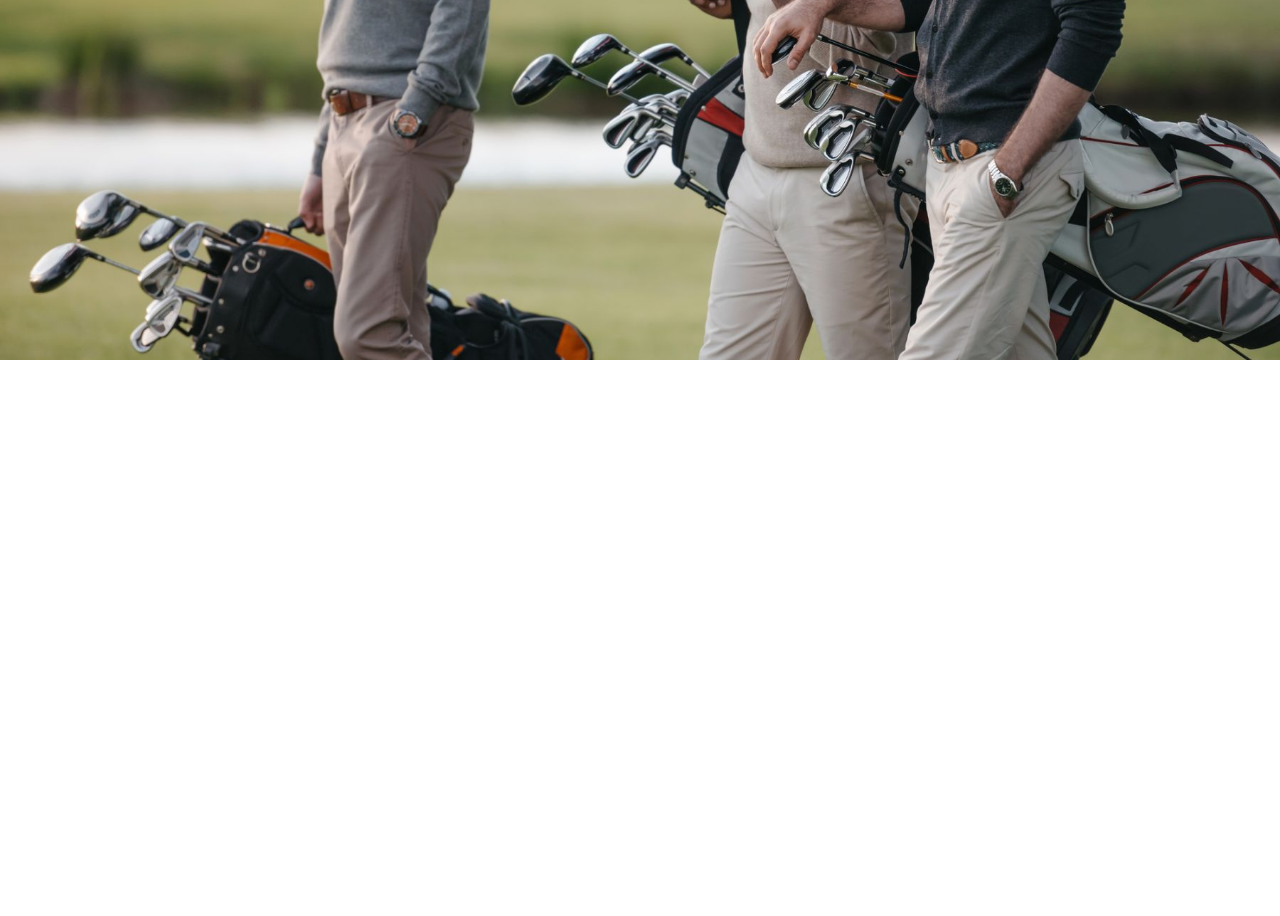
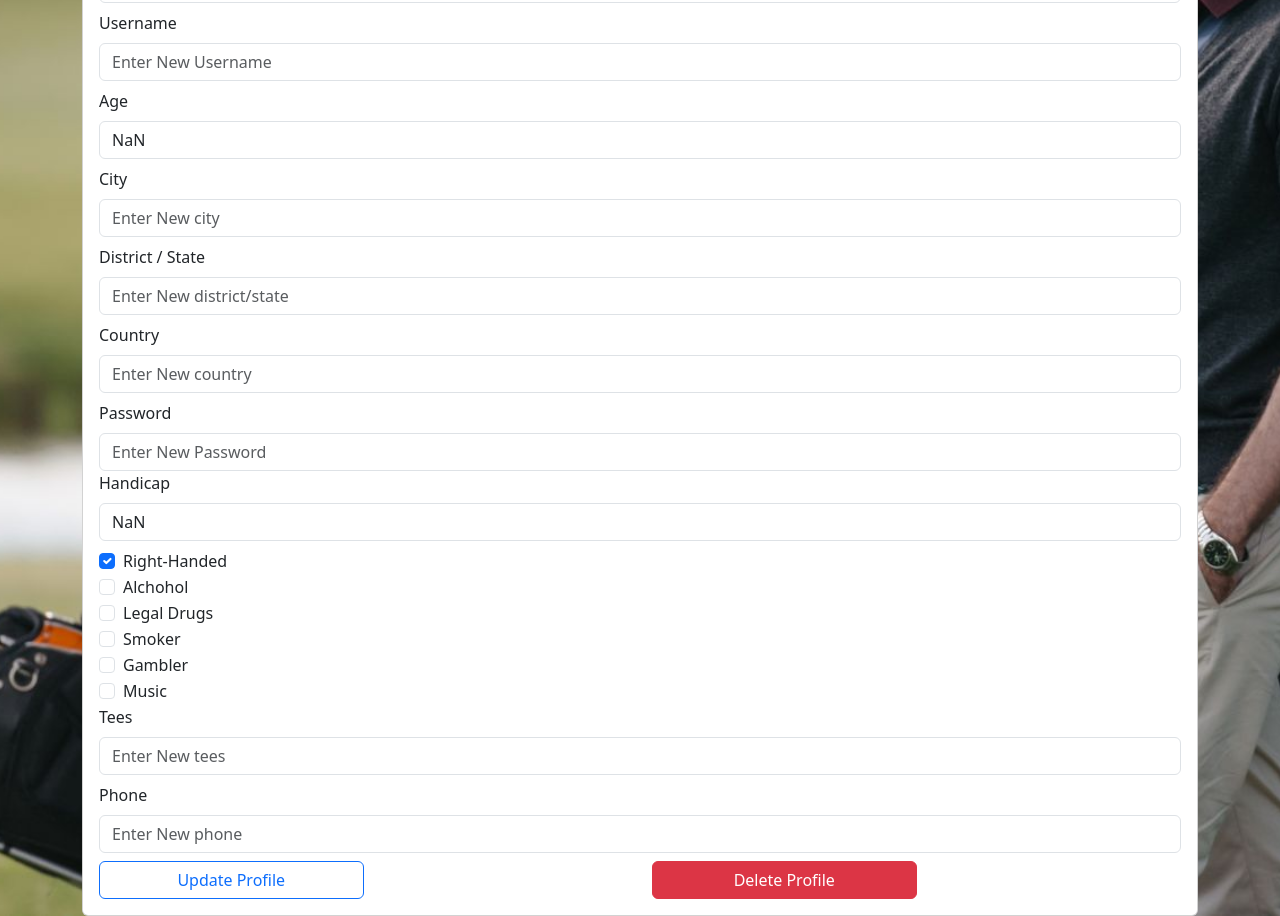
Before and after one commit to connorrubattino/fore_finder_react, a React (Vite) app: page /golfers/me/edit in a window 1280 px wide. Shown: the part 440-1356 px from the top of the page. Before the commit the page ends 800 px from the top, so only its background shows below. Built offline with nearby package versions, Linux system fonts and the light colour scheme.

Commit message:
edit user form showing but not deiting data upon submitting

```diff
--- a/src/App.tsx
+++ b/src/App.tsx
@@ -11,6 +11,7 @@ import Login from './views/Login';
 import EditTeetime from './views/EditTeetime';
 import Teetimes from './views/Teetimes';
 import Profile from './views/Profile';
+import EditProfile from './views/EditProfile';
 
 
 export default function App() {
@@ -73,6 +74,8 @@ export default function App() {
                     <Route path='/edit/:teetimeId' element={<EditTeetime flashMessage={flashMessage} currentUser={loggedInUser} />} />
                     <Route path='/teetimes' element={<Teetimes isLoggedIn={isLoggedIn} currentUser={loggedInUser} flashMessage={flashMessage} />}/>
                     <Route path='/golfers/me' element={<Profile currentUser={loggedInUser!}/>} />
+                    <Route path='/golfers/me/edit' element={<EditProfile logUserOut={logUserOut} flashMessage={flashMessage}/>} />
+
                 </Routes>
             </Container>
         </>
--- a/src/views/EditProfile.tsx
+++ b/src/views/EditProfile.tsx
@@ -0,0 +1,206 @@
+import { editUser, deleteUser } from '../lib/apiWrapper';
+import { useNavigate } from 'react-router-dom';
+import { useState } from 'react';
+import Modal from 'react-bootstrap/Modal';
+import Button from 'react-bootstrap/Button';
+import Card from 'react-bootstrap/Card';
+import Form from 'react-bootstrap/Form';
+import InputGroup from 'react-bootstrap/InputGroup';
+import Row from 'react-bootstrap/Row';
+import Col from 'react-bootstrap/Col';
+import { CategoryType, GolferFormType } from '../types';
+
+type EditProfileProps = {
+    logUserOut: () => void,
+    flashMessage: (newMessage:string, newCategory:CategoryType) => void
+}
+
+
+export default function EditProfile({ logUserOut, flashMessage }: EditProfileProps) {
+
+    const navigate = useNavigate();
+
+    const [showModal, setShowModal] = useState(false);
+    const openModal = () => setShowModal(true);
+    const closeModal = () => setShowModal(false);
+
+    const [editGolferData, setEditGolferData] = useState<Partial<GolferFormType>>({
+        first_name:'',
+        last_name:'',
+        email:'',
+        username:'',
+        golfer_age: parseInt(''),
+        city:'',
+        district:'',
+        country:'',
+        password:'',
+        handicap: parseInt(''),
+        right_handed:true,
+        alchohol:false,
+        legal_drugs:false,
+        smoker:false,
+        gambler:false,
+        music:false,
+        tees:'',
+        phone:''
+    })
+
+    const handleInputChange = (e: React.ChangeEvent<HTMLInputElement>) => {
+        setEditGolferData({...editGolferData, [e.target.name]: e.target.value })
+    }
+
+    const handleFormSubmit = async (e: React.FormEvent) => {
+        e.preventDefault();
+
+        let response = await editUser(localStorage.getItem("token")!, editGolferData);
+        if (response.error){
+            flashMessage(response.error, 'danger');
+        } else {
+            flashMessage("Golfer has been updated", 'success')
+            navigate('/golfers/me')
+        }
+    }
+
+    const handleDelete = async()=> {
+        const token=localStorage.getItem('token') || '';
+        const response=await deleteUser(token)
+        if (response.error){
+            flashMessage(response.error, 'danger');
+        } else {
+            flashMessage(`This golfer has been deleted`, 'success')
+            logUserOut()
+            navigate('/')
+        }
+    }
+
+
+  return (
+    <>
+        <h1 className="text-center m-5">Edit Golfer Info Here!</h1>
+        <Card>
+            <Card.Body>
+                <Form onSubmit={handleFormSubmit}>
+                    <Form.Label htmlFor='first_name'>First Name</Form.Label>
+                    <Form.Control className='mb-2' id='first_name' name='first_name' placeholder='Enter First Name' value={editGolferData.first_name} onChange={handleInputChange}/>
+
+                    <Form.Label htmlFor='last_name'>Last Name</Form.Label>
+                    <Form.Control className='mb-2' id='last_name' name='last_name' placeholder='Enter Last Name' value={editGolferData.last_name} onChange={handleInputChange}/>
+
+                    <Form.Label htmlFor='email'>Email</Form.Label>
+                    <Form.Control className='mb-2' id='email' name='email' type='email' placeholder='Enter New Email' value={editGolferData.email} onChange={handleInputChange}/>
+
+                    <Form.Label htmlFor='username'>Username</Form.Label>
+                    <Form.Control className='mb-2' id='username' name='username' type='username' placeholder='Enter New Username' value={editGolferData.username} onChange={handleInputChange}/>
+
+                    <Form.Label htmlFor='golfer_age'>Age</Form.Label>
+                    <Form.Control className='mb-2' id='golfer_age' name='golfer_age' type='golfer_age' placeholder='Enter New golfer age' value={editGolferData.golfer_age} onChange={handleInputChange}/>
+
+                    <Form.Label htmlFor='city'>City</Form.Label>
+                    <Form.Control className='mb-2' id='city' name='city' type='city' placeholder='Enter New city' value={editGolferData.city} onChange={handleInputChange}/>
+
+                    <Form.Label htmlFor='district'>District / State</Form.Label>
+                    <Form.Control className='mb-2' id='district' name='district' type='district' placeholder='Enter New district/state' value={editGolferData.district} onChange={handleInputChange}/>
+
+                    <Form.Label htmlFor='country'>Country</Form.Label>
+                    <Form.Control className='mb-2' id='country' name='country' type='country' placeholder='Enter New country' value={editGolferData.country} onChange={handleInputChange}/>
+
+                    <Form.Label htmlFor='password'>Password</Form.Label>
+                    <InputGroup>
+                        <Form.Control id='password' name='password' type='text' placeholder='Enter New Password' value={editGolferData.password} onChange={handleInputChange}/>
+                    </InputGroup>
+
+                    <Form.Label htmlFor='handicap'>Handicap</Form.Label>
+                    <Form.Control className='mb-2' id='handicap' name='handicap' type='handicap' placeholder='Enter New handicap' value={editGolferData.handicap} onChange={handleInputChange}/>
+
+                    <Form.Group controlId="right_handed" id='right_handed'>
+                    <Form.Check
+                        name='right_handed'
+                        type="checkbox"
+                        label="Right-Handed"
+                        checked={editGolferData.right_handed || false}
+                        onChange={(e) => setEditGolferData({ ...editGolferData, right_handed: e.target.checked })}
+                    />
+                    </Form.Group>
+
+                    <Form.Group controlId="alchohol" id='alchohol'>
+                    <Form.Check
+                        name='alchohol'
+                        type="checkbox"
+                        label="Alchohol"
+                        checked={editGolferData.alchohol || false}
+                        onChange={(e) => setEditGolferData({ ...editGolferData, alchohol: e.target.checked })}
+                    />
+                    </Form.Group>
+
+                    <Form.Group controlId="legal_drugs" id='legal_drugs'>
+                    <Form.Check
+                        name='legal_drugs'
+                        type="checkbox"
+                        label="Legal Drugs"
+                        checked={editGolferData.legal_drugs || false}
+                        onChange={(e) => setEditGolferData({ ...editGolferData, legal_drugs: e.target.checked })}
+                    />
+                    </Form.Group>
+
+                    <Form.Group controlId="smoker" id='smoker'>
+                    <Form.Check
+                        name='smoker'
+                        type="checkbox"
+                        label="Smoker"
+                        checked={editGolferData.smoker || false}
+                        onChange={(e) => setEditGolferData({ ...editGolferData, smoker: e.target.checked })}
+                    />
+                    </Form.Group>
+
+                    <Form.Group controlId="gambler" id='gambler'>
+                    <Form.Check
+                        name='gambler'
+                        type="checkbox"
+                        label="Gambler"
+                        checked={editGolferData.gambler || false}
+                        onChange={(e) => setEditGolferData({ ...editGolferData, gambler: e.target.checked })}
+                    />
+                    </Form.Group>
+
+                    <Form.Group controlId="music" id='music'>
+                    <Form.Check
+                        name='music'
+                        type="checkbox"
+                        label="Music"
+                        checked={editGolferData.music || false}
+                        onChange={(e) => setEditGolferData({ ...editGolferData, music: e.target.checked })}
+                    />
+                    </Form.Group>
+
+                    <Form.Label htmlFor='tees'>Tees</Form.Label>
+                    <Form.Control className='mb-2' id='tees' name='tees' type='tees' placeholder='Enter New tees' value={editGolferData.tees} onChange={handleInputChange}/>
+
+                    <Form.Label htmlFor='phone'>Phone</Form.Label>
+                    <Form.Control className='mb-2' id='phone' name='phone' type='phone' placeholder='Enter New phone' value={editGolferData.phone} onChange={handleInputChange}/>
+
+                    <Row>
+                        <Col>
+                            <Button className='w-50' type='submit' variant='outline-primary' >Update Profile</Button>
+                        </Col>
+                        <Col>
+                            <Button className='w-50' variant='danger' onClick={openModal}>Delete Profile</Button>
+                        </Col>
+                    </Row>
+                </Form>
+            </Card.Body>
+        </Card>
+        <Modal show={showModal} onHide={closeModal}>
+                <Modal.Header closeButton>
+                    <Modal.Title>Delete {editGolferData.first_name}?</Modal.Title>
+                </Modal.Header>
+                <Modal.Body>
+                    Are you sure you want to delete {editGolferData.first_name}? This action cannot be undone.
+                </Modal.Body>
+                <Modal.Footer>
+                    <Button variant='secondary' onClick={closeModal}>Close</Button>
+                    <Button variant='danger' onClick={handleDelete}>Delete User</Button>
+                </Modal.Footer>
+        </Modal>
+    </>
+  )
+}
--- a/src/views/Profile.tsx
+++ b/src/views/Profile.tsx
@@ -32,7 +32,7 @@ export default function Profile({ currentUser }: ProfileProps) {
                 <ListGroup.Item>Tees:           {currentUser?.tees || 'null'}</ListGroup.Item>
                 <ListGroup.Item>Phone:          {currentUser?.phone || 'null'}</ListGroup.Item>
             </ListGroup>
-            <Link to={`/edit/golfers/me`}><Button>Edit Profile</Button></Link>
+            <Link to={`/golfers/me/edit`}><Button>Edit Profile</Button></Link>
             {/* need to figure out LINKS!! */}
         </>
     )
```
Also changed, not shown: src/types/index.ts (+12 -3 lines).
